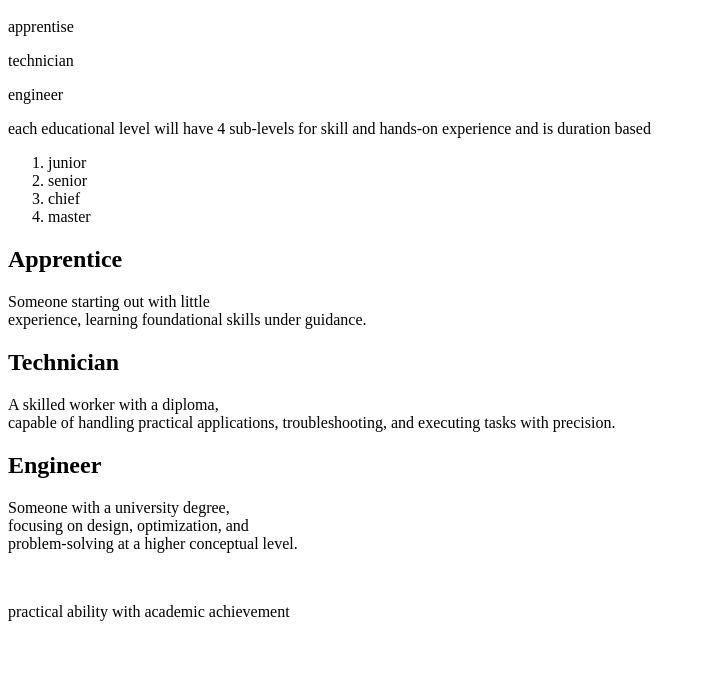
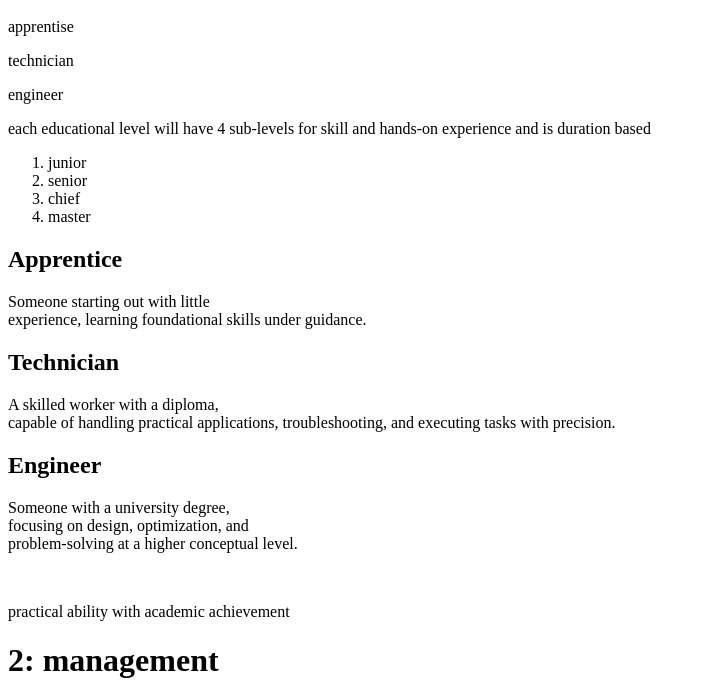
Before and after one commit to coetzer69/waoumee, a plain HTML site: page structure.html in a window 1280 px wide. Shown: the part 253-951 px from the top of the page, without its empty margins (0-705 px from the left). Drawn offline with Linux system fonts and the light colour scheme.

Commit message:
Update structure.html
Signed-off-by: Pieter <77143634+coetzer69@users.noreply.github.com>

```diff
--- a/structure.html
+++ b/structure.html
@@ -39,7 +39,7 @@
 
 
 
-  <h1 style="color:white;">2: management</h1>
+  <h1>2: management</h1>
       <h3>white: management</h3>
 
   <h1 style="color:red;">3: promotions devision</h1>
```
